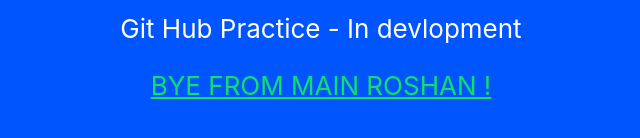
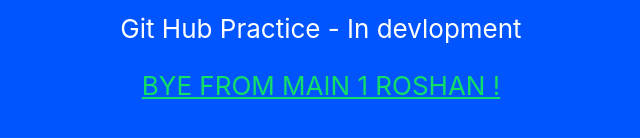
Before and after one commit to RoshanSharmaCodes/GithubPractice, a React (Create React App) app: page / in a window 1280 px wide. Shown: the part 516-654 px from the top of the page, without its empty margins (319-959 px from the left). Built offline with nearby package versions, Linux system fonts and the light colour scheme.

Commit message:
AGFAIN CHANGE MAIN

```diff
--- a/src/App.js
+++ b/src/App.js
@@ -15,7 +15,7 @@
           target="_blank"
           rel="noopener noreferrer"
         >
-          BYE FROM MAIN ROSHAN !
+          BYE FROM MAIN 1 ROSHAN !
         </a>
       </header>
     </div>
```
